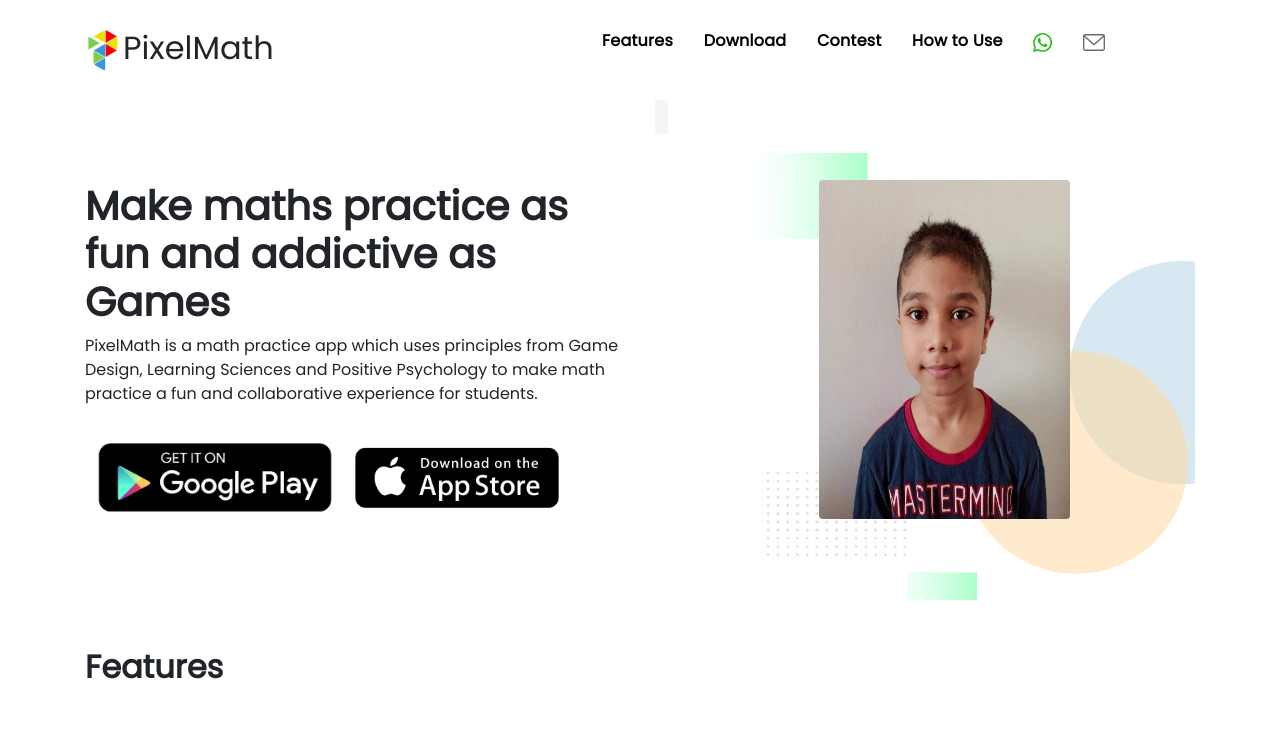
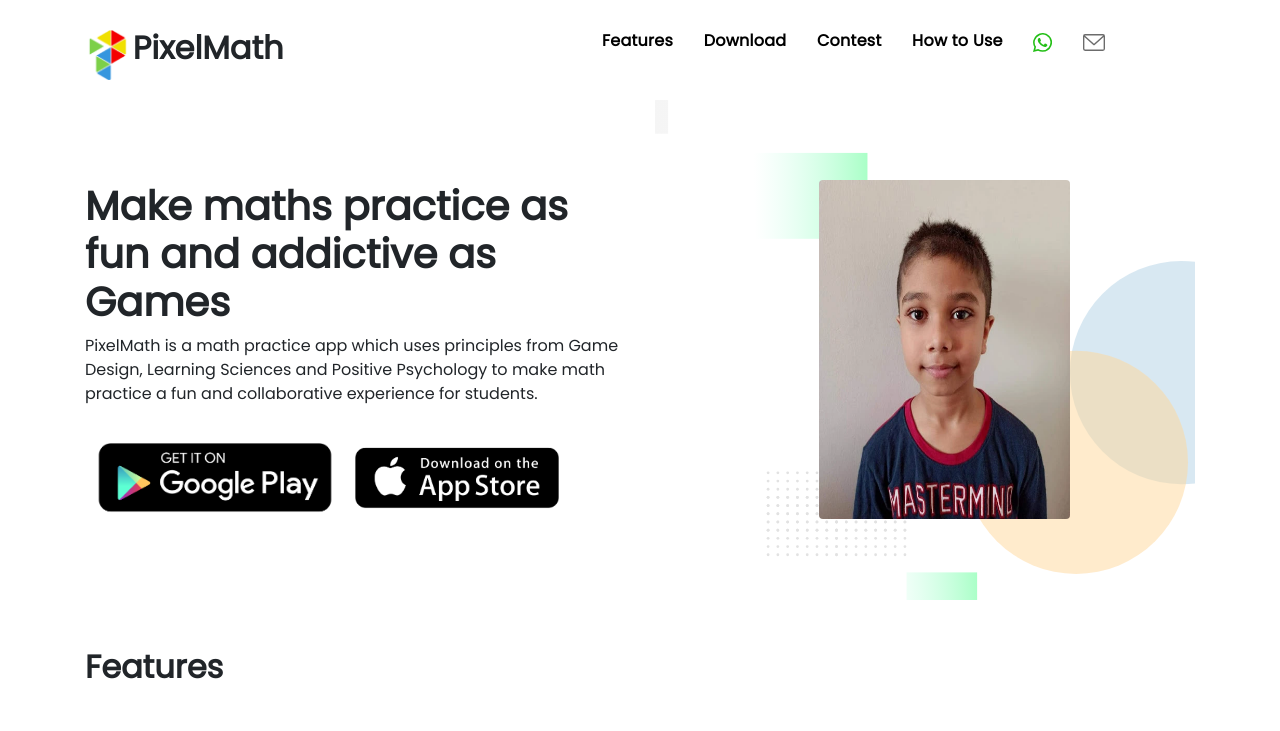
Before and after one commit to pralhad88/pixelmath-websit-v2, a React app: page / in a window 1280 px wide. Shown: the top 731 px of the page. Built offline with nearby package versions, Linux system fonts and the light colour scheme.

Commit message:
minor changes did

```diff
--- a/public/index.html
+++ b/public/index.html
@@ -6,7 +6,9 @@
   <link rel="icon" href="%PUBLIC_URL%/favicon.ico" />
   <meta name="viewport" content="width=device-width, initial-scale=1" />
   <meta name="theme-color" content="#000000" />
+  <link rel="icon" href="%PUBLIC_URL%/favicon.png" />
   <meta name="description" content="Web site created using create-react-app" />
+
 
   <!-- Latest compiled and minified CSS -->
   <link rel="stylesheet" href="https://maxcdn.bootstrapcdn.com/bootstrap/4.5.2/css/bootstrap.min.css">
@@ -40,7 +42,7 @@
       work correctly both with client-side routing and a non-root public URL.
       Learn how to configure a non-root public URL by running `npm run build`.
     -->
-  <title>React App</title>
+  <title>PixelMath</title>
 </head>
 
 <body>
--- a/src/components/Header/index.js
+++ b/src/components/Header/index.js
@@ -250,8 +250,8 @@
                 display: 'flex',
                 flexDirection: 'row'
               }}>
-              <img width="40px" height="40px" src={pixelLogo} alt="logo"/>
-              <h2 style={{ marginTop: -1 }}>PixelMath</h2>
+              <img width="50px" height="50px" src={pixelLogo} alt="logo"/>
+              <h2 style={{ marginTop: -1 }}><b>PixelMath</b></h2>
             </div>
           </Grid>
         </Grid>
```
Also changed, not shown: public/favicon.ico (deleted), public/favicon.png (added).
